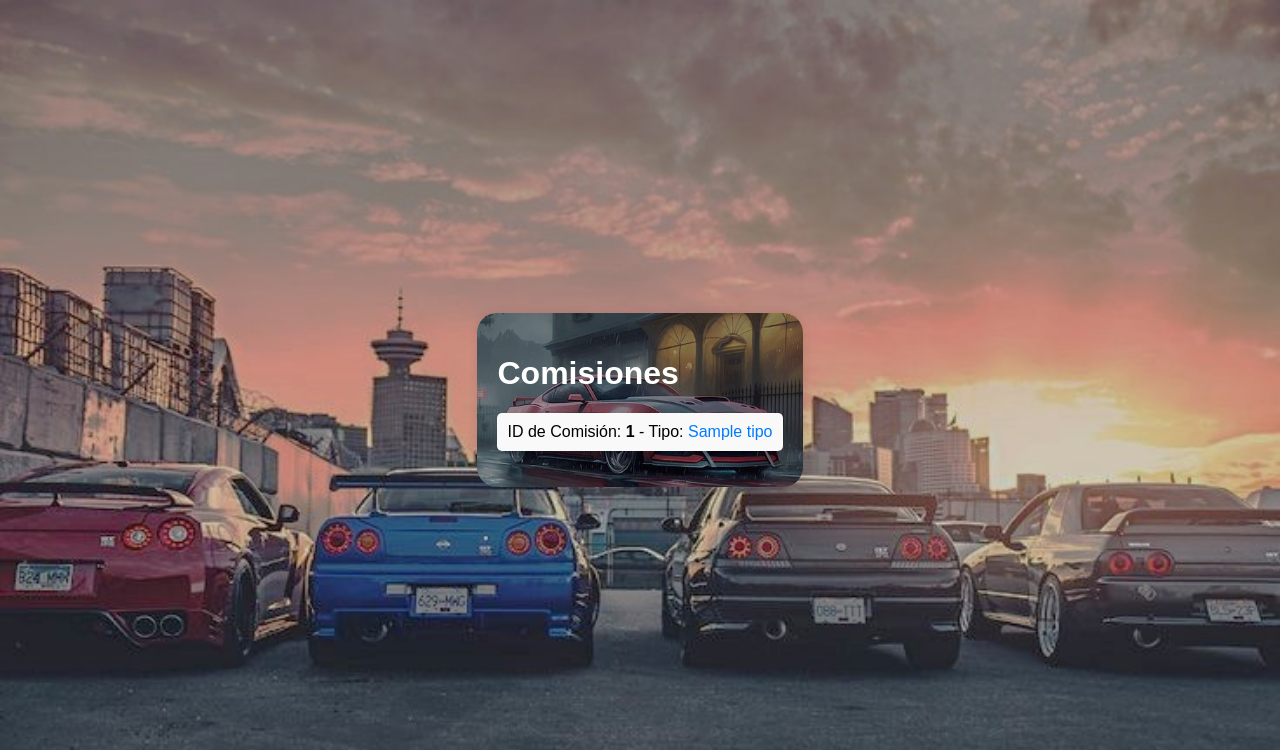
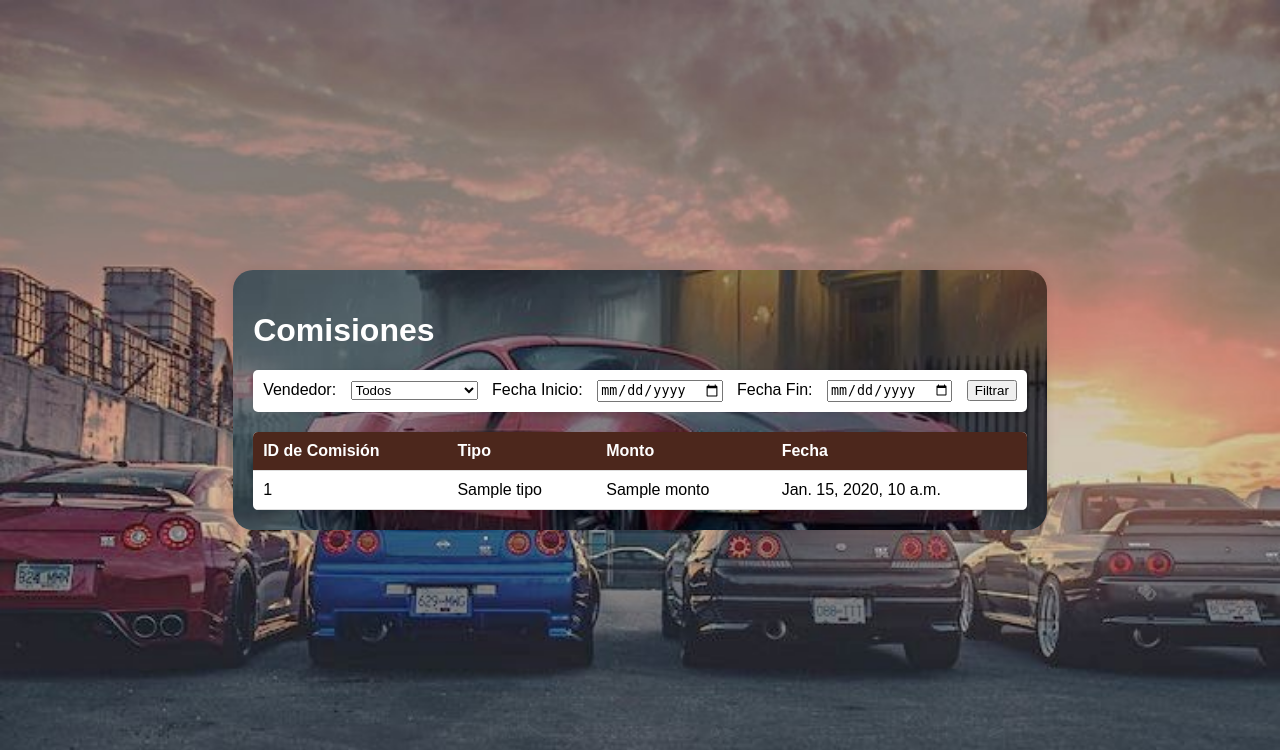
Before and after one commit to Alexistodj124/APLL, a Django app: template APLL_Software/templates/comisiones.html in a window 1280 px wide. Shown: the top 750 px of the page. Run offline with Django 4.2, Linux system fonts and the light colour scheme; the template is opened without the code that fills it: most values are stand-ins (such as "Sample title", 1, 10 or a date in 2020).

Commit message:
Se agrego el filtro a la pestaña comisiones

```diff
--- a/APLL_Software/templates/comisiones.html
+++ b/APLL_Software/templates/comisiones.html
@@ -31,42 +31,78 @@
         h1 {
             color: #ffffff;
         }
-        ul {
-            list-style-type: none;
-            padding: 0;
-            color: #ffffff;
-
-        }
-        li {
-            margin-bottom: 10px;
+        .filters {
+            margin-bottom: 20px;
             padding: 10px;
-            background-color: #f9f9f9;
+            background-color: #ffffff;
             border-radius: 5px;
             box-shadow: 0 2px 5px rgba(0, 0, 0, 0.1);
             color: #000000;
-
         }
-        li:hover {
+        .filters label, .filters input, .filters select {
+            margin-right: 10px;
+        }
+        table {
+            width: 100%;
+            border-collapse: collapse;
+            background-color: #ffffff;
+            border-radius: 5px;
+            box-shadow: 0 2px 5px rgba(0, 0, 0, 0.1);
+            overflow: hidden;
+        }
+        th, td {
+            padding: 10px;
+            text-align: left;
+            border-bottom: 1px solid #dddddd;
+        }
+        th {
+            background-color: #4c271c;
+            color: #ffffff;
+        }
+        tr:hover {
             background-color: #eaeaea;
-        }
-        .comision-id {
-            font-weight: bold;
-        }
-        .tipo {
-            color: #007bff;
         }
     </style>
 </head>
 <body>
     <div class="container">
         <h1>Comisiones</h1>
-        <ul>
-            {% for comision in comisiones %}
-                <li>
-                    ID de Comisión: <span class="comision-id">{{ comision.ComisionID }}</span> - Tipo: <span class="tipo">{{ comision.Tipo }}</span>
-                </li>
-            {% endfor %}
-        </ul>
+        <div class="filters">
+            <form method="get" action="">
+                <label for="vendedor">Vendedor:</label>
+                <select name="vendedor" id="vendedor">
+                    <option value="">Todos</option>
+                    {% for vendedor in vendedores %}
+                        <option value="{{ vendedor.id }}" {% if vendedor.id == selected_vendedor %}selected{% endif %}>{{ vendedor.nombre }}</option>
+                    {% endfor %}
+                </select>
+                <label for="fecha_inicio">Fecha Inicio:</label>
+                <input type="date" id="fecha_inicio" name="fecha_inicio" value="{{ selected_fecha_inicio }}">
+                <label for="fecha_fin">Fecha Fin:</label>
+                <input type="date" id="fecha_fin" name="fecha_fin" value="{{ selected_fecha_fin }}">
+                <button type="submit">Filtrar</button>
+            </form>
+        </div>
+        <table>
+            <thead>
+                <tr>
+                    <th>ID de Comisión</th>
+                    <th>Tipo</th>
+                    <th>Monto</th>
+                    <th>Fecha</th>
+                </tr>
+            </thead>
+            <tbody>
+                {% for comision in comisiones %}
+                    <tr>
+                        <td>{{ comision.ComisionID }}</td>
+                        <td>{{ comision.Tipo }}</td>
+                        <td>{{ comision.Monto }}</td>
+                        <td>{{ comision.Fecha }}</td>
+                    </tr>
+                {% endfor %}
+            </tbody>
+        </table>
     </div>
 </body>
 </html>
--- a/APLL_Software/templates/compras_carro.html
+++ b/APLL_Software/templates/compras_carro.html
@@ -6,7 +6,7 @@
     <title>Compras de Carro</title>
     <style>
         body {
-            background-image: url('../Imagenes/fondo1.jpg');
+            background-image: url('../Img/fondo1.jpg');
             background-size: cover;
             font-family: Arial, sans-serif;
             margin: 0;
@@ -22,7 +22,7 @@
             max-width: 90%;
             margin: 20px auto;
             padding: 20px;
-            background-image: url('../Imagenes/fondo2.jpg');
+            background-image: url('../Img/fondo2.jpg');
             background-size: cover;
             background-position: center;
             border-radius: 20px;
```
Also changed, not shown: APLL_Software/templates/menu.html (line endings or trailing spaces).
